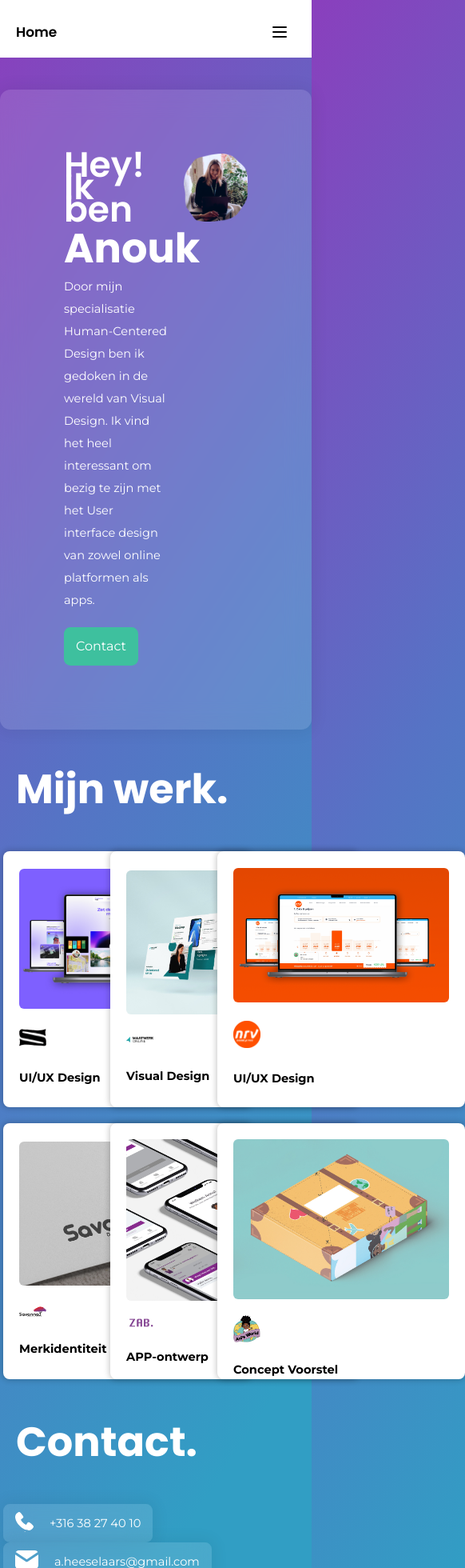
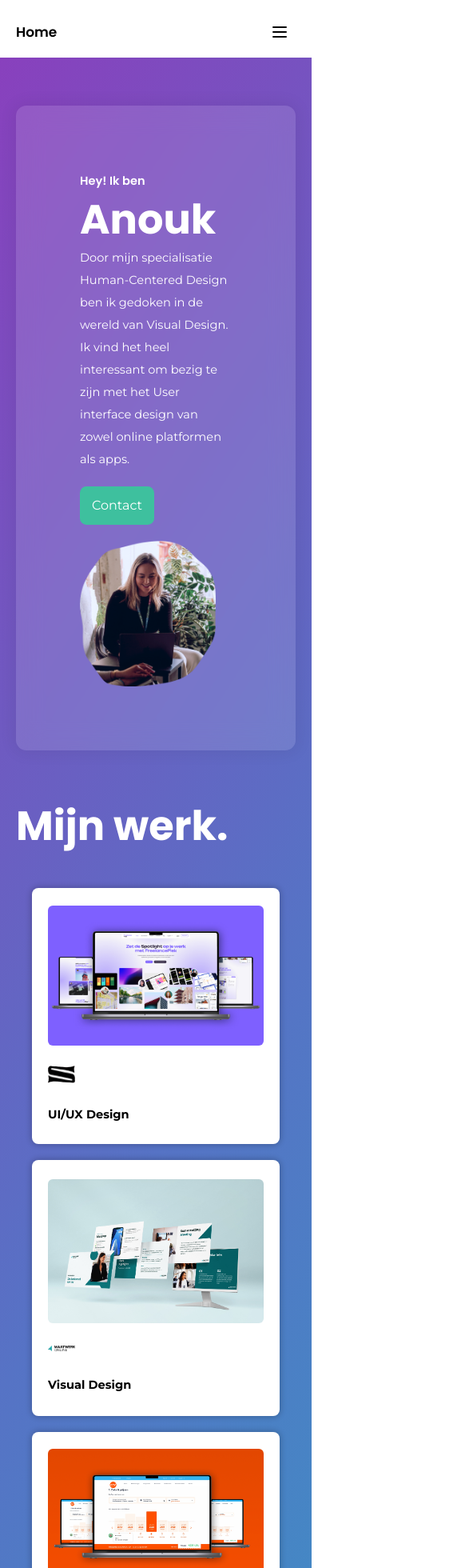
Before and after one commit to BruceKristelijn/anoukheeselaars.nl, a Vue app: page / in a window 390 px wide. Shown: the part 40-2000 px from the top of the page at 80% size, 582 px wide, since content can reach past the window. Built offline with nearby package versions, Linux system fonts and the light colour scheme.

Commit message:
Made homeview and stekplek responsive

```diff
--- a/src/components/SimpleCard.vue
+++ b/src/components/SimpleCard.vue
@@ -4,7 +4,7 @@ const { title } = defineProps(['title'])
 </script>
 
 <template>
-    <div class="text-black bg-white p-15 rounded-xl card">
+    <div class="text-black bg-white p-15 rounded-xl card m-5 lg:m-0">
         <h3 v-if="title" class="mb-5">{{ title }}</h3>
         <slot></slot>
     </div>
--- a/src/views/HomeView.vue
+++ b/src/views/HomeView.vue
@@ -55,9 +55,9 @@ const work = [{
 
 <template>
     <div class="flex flex-col gap-10 mt-10 mb-20">
-        <header class="grid grid-cols-5 p-20 gap-5">
+        <header class="grid grid-cols-1 md:grid-cols-5 p-20 gap-5 m-5 md:m-0">
             <div class="w-full col-span-3 flex flex-col content-around justify-evenly items-start gap-5">
-                <h2 class="text-[44px] font-semibold">Hey! Ik ben</h2>
+                <h2 class=" test-[20px] md:text-[44px] font-semibold">Hey! Ik ben</h2>
                 <h1 class="text-[51px] font-bold">Anouk</h1>
                 <p>Door mijn specialisatie Human-Centered Design ben ik gedoken in de wereld van Visual Design. Ik vind
                     het heel interessant om bezig te zijn met het User interface design van zowel online platformen als
@@ -73,15 +73,15 @@ const work = [{
             <h1 class="text-[51px] font-bold p-5">Mijn werk.</h1>
         </div>
 
-        <div class="grid grid-cols-3 p-1 gap-5">
-            <MyWorkCard v-for="(entry, index) in work" :image="entry.image" :route_link="entry.route_link" :logo="entry.logo" :text="entry.text" :style="{ animationDelay: `${index * 0.1}s` }" class="bounce-enter-active"></MyWorkCard>
+        <div class="grid lg:grid-cols-3 md:grid-cols-2 p-1 gap-5">
+            <MyWorkCard v-for="(entry, index) in work" :image="entry.image" :route_link="entry.route_link" :logo="entry.logo" :text="entry.text" :style="{ animationDelay: `${index * 0.1}s` }" class="bounce-enter-active mx-auto"></MyWorkCard>
         </div>
 
         <div>
             <h1 class="text-[51px] font-bold p-5">Contact.</h1>
         </div>
 
-        <div class="block p-1">
+        <div class="block p-1 ml-5 md:ml-0">
             <button class="button transparent_button inline-flex mr-10">
                 <svg class="mr-5" width="23" height="25" viewBox="0 0 23 25" fill="none" xmlns="http://www.w3.org/2000/svg">
                     <path fill-rule="evenodd" clip-rule="evenodd" d="M12.3589 24.2973L12.3463 24.2996L12.2645 24.34L12.2414 24.3446L12.2253 24.34L12.1435 24.2996C12.1312 24.2958 12.122 24.2977 12.1159 24.3054L12.1113 24.3169L12.0917 24.81L12.0974 24.833L12.109 24.848L12.2288 24.9332L12.246 24.9378L12.2599 24.9332L12.3797 24.848L12.3935 24.8295L12.3981 24.81L12.3785 24.3181C12.3754 24.3058 12.3689 24.2989 12.3589 24.2973ZM12.6642 24.1672L12.6492 24.1695L12.4361 24.2766L12.4246 24.2881L12.4211 24.3008L12.4419 24.7961L12.4476 24.81L12.4568 24.818L12.6884 24.9252C12.703 24.929 12.7141 24.9259 12.7218 24.9159L12.7264 24.8998L12.6872 24.1925C12.6834 24.1787 12.6757 24.1702 12.6642 24.1672ZM11.8405 24.1695C11.8355 24.1664 11.8294 24.1654 11.8236 24.1667C11.8178 24.168 11.8127 24.1714 11.8094 24.1764L11.8025 24.1925L11.7634 24.8998C11.7641 24.9136 11.7707 24.9228 11.783 24.9275L11.8002 24.9252L12.0318 24.818L12.0433 24.8088L12.0479 24.7961L12.0675 24.3008L12.064 24.287L12.0525 24.2755L11.8405 24.1695Z" fill="white"/>
@@ -91,7 +91,7 @@ const work = [{
                 +316 38 27 40 10
             </button>
 
-            <button class="button transparent_button inline-flex">
+            <button class="button transparent_button inline-flex mt-5 md:mt-0">
                 <svg class="mr-5" width="29" height="24" viewBox="0 0 29 24" fill="none" xmlns="http://www.w3.org/2000/svg">
                     <path d="M29 5.12585V18.8501C29.0001 19.9597 28.5761 21.0273 27.8149 21.8346C27.0537 22.6419 26.0128 23.1278 24.9052 23.1929L24.65 23.2001H4.35C3.24044 23.2002 2.1728 22.7762 1.36552 22.015C0.55824 21.2539 0.0723441 20.2129 0.00725017 19.1053L0 18.8501V5.12585L13.6952 14.2565L13.8635 14.3522C14.0617 14.4491 14.2794 14.4994 14.5 14.4994C14.7206 14.4994 14.9383 14.4491 15.1366 14.3522L15.3048 14.2565L29 5.12585Z" fill="white"/>
                     <path d="M24.65 0C26.216 0 27.5892 0.8265 28.3548 2.06915L14.5 11.3056L0.645264 2.06915C1.00891 1.47874 1.50844 0.983826 2.10218 0.62566C2.69593 0.267494 3.3667 0.056459 4.05856 0.01015L4.35001 0H24.65Z" fill="white"/>
--- a/src/views/Stekplek.vue
+++ b/src/views/Stekplek.vue
@@ -63,7 +63,7 @@
                     gemakkelijker in gebruik. Vanuit dit onderzoek zijn we de rechter variant hier onder verder gaan
                     uitwerken.
                 </p>
-                <div class="grid grid-cols-2 gap-20 p-4">
+                <div class="grid grid-cols-1 md:grid-cols-2 gap-20 p-4">
                     <img :src="prototype1">
                     <img :src="prototype2">
                 </div>
@@ -72,11 +72,11 @@
 
         <SimpleCard title="Uiteindelijk prototype">
             <div class="flex flex-col gap-10">
-                <div v-for="prototype in final_prototypes" class="grid grid-cols-2">
-                    <div class="pr-20">
+                <div v-for="prototype in final_prototypes" class="grid grid-cols-1 lg:grid-cols-2">
+                    <div class="lg:pr-20">
                         <video :src="prototype.video" class="rounded-xl" autoplay></video>
                     </div>
-                    <div class="flex flex-col justify-center">
+                    <div class="flex flex-col justify-center mt-10 lg:mt-0">
                         <p class="text-[17px] mb-2">
                             <strong>{{ prototype.title }}</strong>
                         </p>
```
